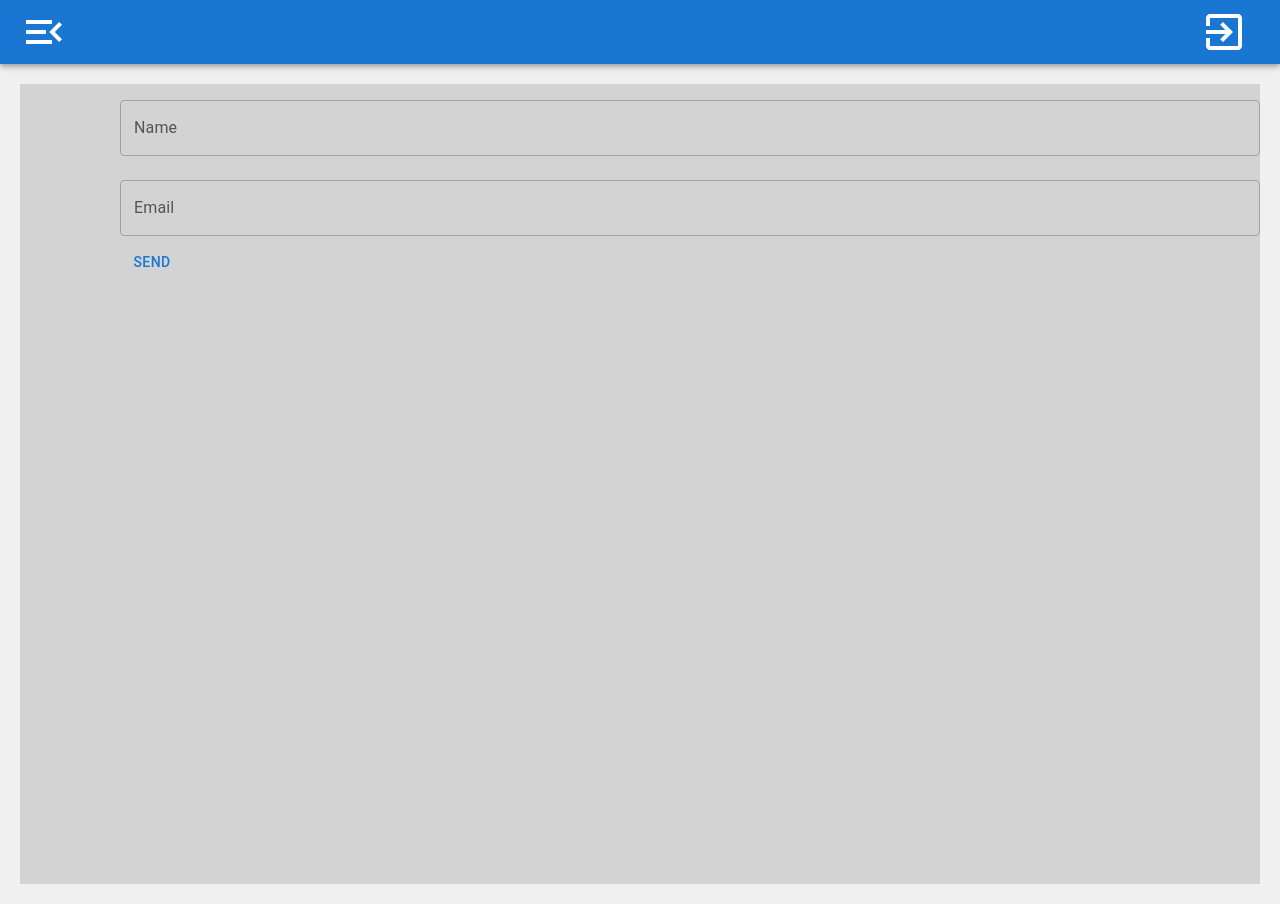
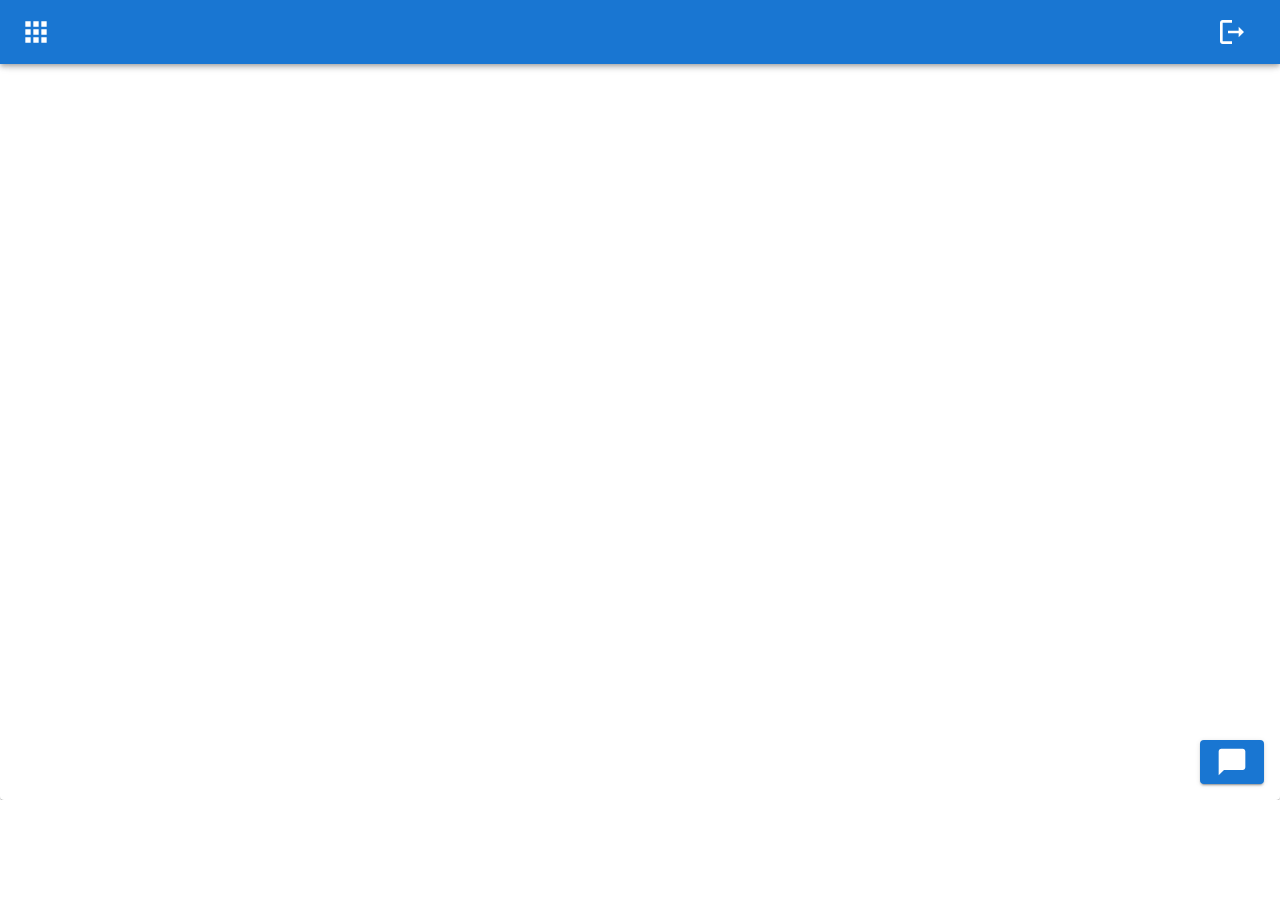
Before and after one commit to rahul88-sys/ui, a React (Create React App) app: page /contact in a window 1280 px wide. After the commit the page ends 800 px from the top, so only its background shows below. Built offline with nearby package versions, Linux system fonts and the light colour scheme; sample sign-in values are in the browser's storage.

Commit message:
Chnages done

```diff
--- a/src/App.tsx
+++ b/src/App.tsx
@@ -1,12 +1,12 @@
 import React, { useEffect, useState } from 'react';
 import { BrowserRouter as Router, Route, Routes, Navigate } from 'react-router-dom';
 import Home from './pages/Home';
-import About from './pages/About';
-import Contact from './pages/Contact';
+import {About} from './pages/About';
 import PageNotFound from './pages/PageNotFound';
 import Signup from './pages/signup';
 import { Login } from './pages/login';
 import PrivateRoute from './pages/PrivateRoute';
+import { Contact } from './pages/Contact';
 
 function App() {
   const [isLoggedIn, setIsLoggedIn] = useState(false);
--- a/src/Layout/Header.tsx
+++ b/src/Layout/Header.tsx
@@ -11,12 +11,15 @@ import {
   ListItem,
   ListItemText,
   Tooltip,
+  Collapse,
 } from "@mui/material";
 import MeetingRoomSharpIcon from "@mui/icons-material/MeetingRoomSharp";
 import { Link, useNavigate } from "react-router-dom";
 import MenuOpenSharpIcon from "@mui/icons-material/MenuOpenSharp";
+import AppsIcon from '@mui/icons-material/Apps';
 import PersonAddAlt1Icon from "@mui/icons-material/PersonAddAlt1";
 import ExitToAppIcon from "@mui/icons-material/ExitToApp";
+import LogoutTwoToneIcon from '@mui/icons-material/LogoutTwoTone';
 interface HeaderProps {
   mobileOpen: boolean;
   handleDrawerToggle: () => void;
@@ -30,23 +33,26 @@ const Header: React.FC<HeaderProps> = ({ mobileOpen, handleDrawerToggle }) => {
   // menu drawer
   const drawer = (
     <List onClick={handleDrawerToggle} sx={{ textAlign: "center" }}>
-      <ListItem button component={Link} to="/">
-        <Typography variant="h6" sx={{ display: "flex", alignItems: "center" }}>
-          <MeetingRoomSharpIcon />
+      <ListItem sx={{ padding: 0 }} >
+        {/* Below will be change in future*/}
+        {/* <Typography variant="h6" sx={{ display: "flex", alignItems: "center" }}>
           Conference
-        </Typography>
+        </Typography> */}
       </ListItem>
-      <ListItem button component={Link} to="/">
+      {/* <Collapse> */}
+      <ListItem button component={Link} to="/" >
         <ListItemText primary="Home" />
       </ListItem>
-      <ListItem button component={Link} to="/about">
-        <ListItemText primary="About" />
+      <ListItem button component={Link} to="/about"sx={{ paddingTop: '8px', paddingBottom: '8px' }}>
+        <ListItemText primary="Meeting" />
       </ListItem>
-      <ListItem button component={Link} to="/contact">
+      <ListItem button component={Link} to="/contact"sx={{ paddingTop: '8px', paddingBottom: '8px' }}>
         <ListItemText primary="Contact" />
       </ListItem>
+      {/* </Collapse> */}
     </List>
   );
+
   function abc(e: any) {
     history("/login");
     console.log(e);
@@ -69,10 +75,10 @@ const Header: React.FC<HeaderProps> = ({ mobileOpen, handleDrawerToggle }) => {
               color="inherit"
               aria-label="open drawer"
               edge="start"
-              sx={{ mr: 2, "& .MuiSvgIcon-root": { fontSize: "3rem" } }}
+              sx={{ mr: 2, "& .MuiSvgIcon-root": { fontSize: "2rem" } }}
               onClick={handleDrawerToggle}
             >
-              <MenuOpenSharpIcon />
+              <AppsIcon />
             </IconButton>
           )}
           <Box component="nav">
@@ -86,6 +92,7 @@ const Header: React.FC<HeaderProps> = ({ mobileOpen, handleDrawerToggle }) => {
                   sx={{ width: 250 }}
                   role="presentation"
                   onClick={handleDrawerToggle}
+                  style={{height: '100vh',overflow: 'auto'}}
                 >
                   {drawer}
                 </Paper>
@@ -109,10 +116,10 @@ const Header: React.FC<HeaderProps> = ({ mobileOpen, handleDrawerToggle }) => {
                 color="inherit"
                 aria-label="open drawer"
                 edge="start"
-                sx={{ "& .MuiSvgIcon-root": { fontSize: "3rem" } }}
+                sx={{ "& .MuiSvgIcon-root": { fontSize: "2rem" } }}
                 onClick={abc2}
               >
-                <ExitToAppIcon />
+                <LogoutTwoToneIcon />
               </IconButton>
             </Tooltip>
           )}
--- a/src/Layout/HrsForm.tsx
+++ b/src/Layout/HrsForm.tsx
@@ -1,39 +1,31 @@
-import React, { Children, ReactNode, useState } from 'react'
-import Header from './Header'
+import React, { Children, ReactNode, useState } from "react";
+import Header from "./Header";
+import { Paper } from "@mui/material";
 export interface HrsFormProps {
-    children: ReactNode;
-  }
+  children: ReactNode;
+}
 
-const HrsForm = (props:HrsFormProps) => {
+const HrsForm = (props: HrsFormProps) => {
   const [mobileOpen, setMobileOpen] = useState(false);
 
-    const handleDrawerToggle = () => {
-      console.log("mobileOpen",mobileOpen)
-      setMobileOpen(!mobileOpen);
-    }
+  const handleDrawerToggle = () => {
+    console.log("mobileOpen", mobileOpen);
+    setMobileOpen(!mobileOpen);
+  };
 
   return (
     <>
-    <div >
-    <Header mobileOpen={mobileOpen} handleDrawerToggle={handleDrawerToggle} />
-    </div>
-    <div style={{backgroundColor:'lightgray',
-    marginTop:'64px',
-    height: '100vh' ,
-    marginLeft:mobileOpen?'250px':'0px',
-
-    }}
-    >
-      <div style={{
-        marginLeft:mobileOpen?'10px':'100px'
-
-        }}>
+      <Paper style={{ height: '100vh', width: '100%', overflow: 'auto' }}>
+      <Header
+          mobileOpen={mobileOpen}
+          handleDrawerToggle={handleDrawerToggle}
+        /><br/><br/><br/><br/>
+        <div style={{marginLeft:mobileOpen ?'250px':'100px'}}>
         {props.children}
         </div>
-    </div>
+      </Paper>
+    </>
+  );
+};
 
-    </>
-  )
-}
-
-export default HrsForm
+export default HrsForm;
--- a/src/pages/About.tsx
+++ b/src/pages/About.tsx
@@ -1,14 +1,12 @@
 import React from 'react';
 import HrsForm from '../Layout/HrsForm'
 
-const About = () => {
+export const About = () => {
   return (
     <HrsForm>
-      <div>
-        <h1 style={{color:'black'}}>About</h1>
-      </div>
+      <>
+      Meetings
+      </>
     </HrsForm>
   );
 }
-
-export default About;
--- a/src/pages/Contact.tsx
+++ b/src/pages/Contact.tsx
@@ -1,27 +1,145 @@
-import React from 'react';
-import HrsForm from '../Layout/HrsForm';
-import TextField from '@mui/material/TextField';
-import styled from '@emotion/styled';
-import { Button } from '@mui/material';
+import { useState } from "react";
+import HrsForm from "../Layout/HrsForm";
+import TextField from "@mui/material/TextField";
+import {
+  Button,
+  Dialog,
+  IconButton,
+  Slide,
+  Stack,
+  Tooltip,
+  Typography,
+} from "@mui/material";
+import { TransitionProps } from "@mui/material/transitions";
+import ChatBubbleIcon from "@mui/icons-material/ChatBubble";
+import React from "react";
+import MeetingRoomSharpIcon from "@mui/icons-material/MeetingRoomSharp";
 
-// Create a styled component for the Contact component
-const StyledContact = styled('div')({
-  // Add your styles here
-  padding: '20px',
-  backgroundColor: '#f0f0f0',
-  // Add more styles as needed
+const Transition = React.forwardRef(function Transition(
+  props: TransitionProps & {
+    children: React.ReactElement<any, any>;
+  },
+  ref: React.Ref<unknown>
+) {
+  return <Slide direction="up" ref={ref} {...props} />;
 });
 
-const Contact = () => {
+export const Contact = () => {
+  const [open, setOpen] = useState(false);
+  const [firstName, setFirstName] = useState("");
+  const [lastName, setLastName] = useState("");
+  const [email, setEmail] = useState("");
+  const [comments, setComments] = useState("");
+
+  const handleClickOpen = () => {
+    setOpen(true);
+  };
+
+  function handleSubmit(event: any) {
+    event.preventDefault();
+    console.log(firstName, lastName, email, comments);
+    if (firstName && lastName && email && comments !== null) {
+      setOpen(false);
+      setFirstName("");
+      setLastName("");
+      setEmail("");
+      setComments("");
+    }
+  }
+  function handleClose() {
+    if (firstName && lastName && email && comments !== null) {
+      const userConfirmed = window.confirm("Are you sure you want to close?");
+      if (userConfirmed) {
+        setOpen(false);
+      } else {
+        setOpen(true);
+      }
+    } else {
+      setOpen(false);
+    }
+  }
+  console.log("open", open);
   return (
-    <StyledContact>
+    <>
       <HrsForm>
-        <TextField label="Name" fullWidth variant="outlined" margin="normal" />
-        <TextField label="Email" fullWidth variant="outlined" margin="normal" />
-        <Button>Send</Button>
+        <React.Fragment>
+          <div style={{ position: "fixed", bottom: 16, right: 16 }}>
+            <Button
+              variant="contained"
+              color="primary"
+              onClick={handleClickOpen}
+            >
+              <Tooltip title="Contact us" arrow>
+                <ChatBubbleIcon sx={{ fontSize: "2rem" }} />
+              </Tooltip>
+            </Button>
+          </div>
+          <Dialog
+            open={open}
+            TransitionComponent={Transition}
+            keepMounted
+            onClose={handleClose}
+            aria-describedby="alert-dialog-slide-description"
+          >
+            <div style={{ padding: 16 }}>
+              <form onSubmit={handleSubmit}>
+                <Stack spacing={2}>
+                  <TextField
+                    type="text"
+                    variant="outlined"
+                    color="secondary"
+                    label="First Name"
+                    onChange={(e) => setFirstName(e.target.value)}
+                    value={firstName}
+                    fullWidth
+                    required
+                  />
+                  <TextField
+                    type="text"
+                    variant="outlined"
+                    color="secondary"
+                    label="Last Name"
+                    onChange={(e) => setLastName(e.target.value)}
+                    value={lastName}
+                    fullWidth
+                    required
+                  />
+                  <TextField
+                    type="email"
+                    variant="outlined"
+                    color="secondary"
+                    label="Email"
+                    onChange={(e) => setEmail(e.target.value)}
+                    value={email}
+                    fullWidth
+                    required
+                  />
+                  <TextField
+                    type="text"
+                    variant="outlined"
+                    color="secondary"
+                    label="Comments"
+                    onChange={(e) => setComments(e.target.value)}
+                    value={comments}
+                    fullWidth
+                    required
+                    multiline={true}
+                  />
+
+                  <Button
+                    variant="contained"
+                    color="primary"
+                    type="submit"
+                    fullWidth
+                  >
+                    Send
+                  </Button>
+                </Stack>
+              </form>
+            </div>
+          </Dialog>
+        </React.Fragment>
       </HrsForm>
-    </StyledContact>
+    </>
   );
 };
-
-export default Contact;
--- a/src/pages/Home.tsx
+++ b/src/pages/Home.tsx
@@ -49,7 +49,7 @@ const Home = () => {
         <HomeContent>
 
           <img src={meetingIcon} alt="Meeting Icon" />
-          <h2>Welcome to Confrence</h2>
+          <h2>Welcome!</h2>
           <p>
             Join virtual meetings, collaborate with your team, and stay connected wherever you are.
           </p>
```
